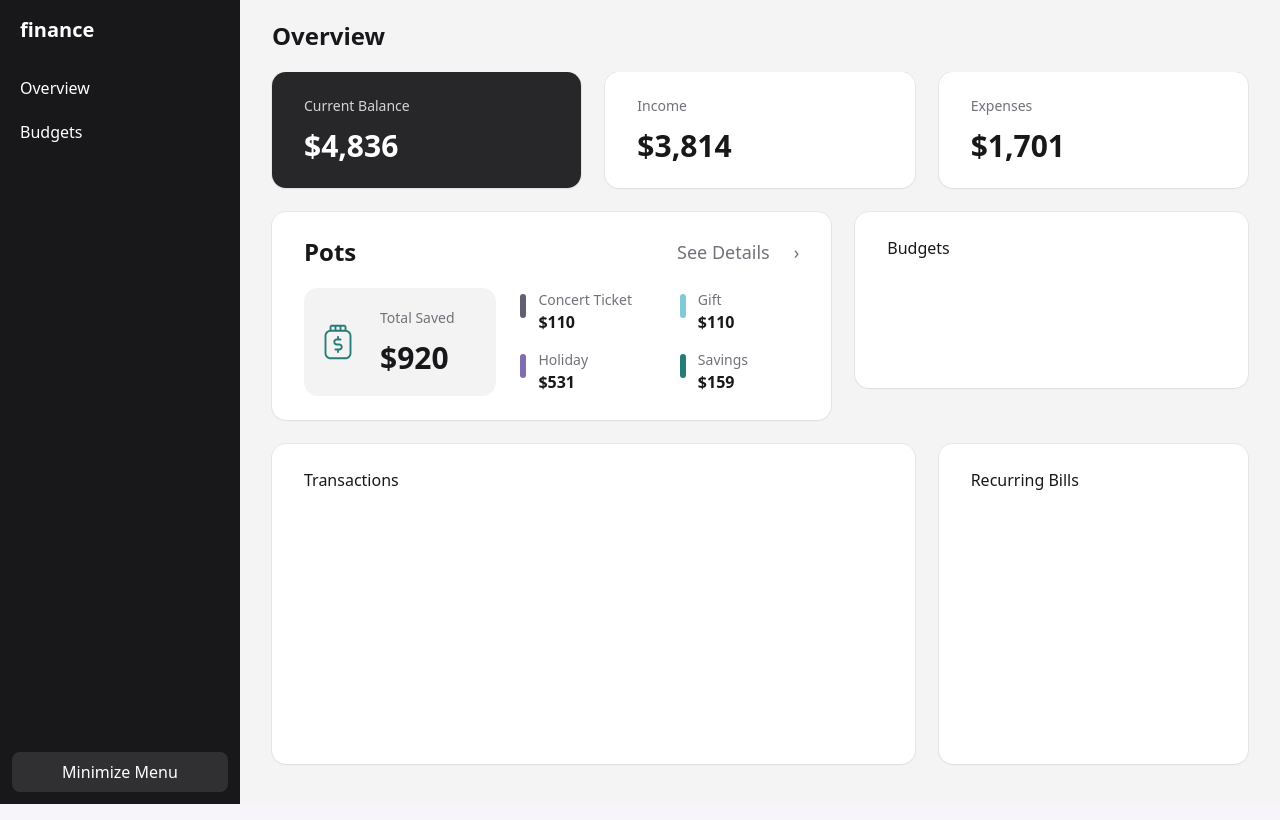
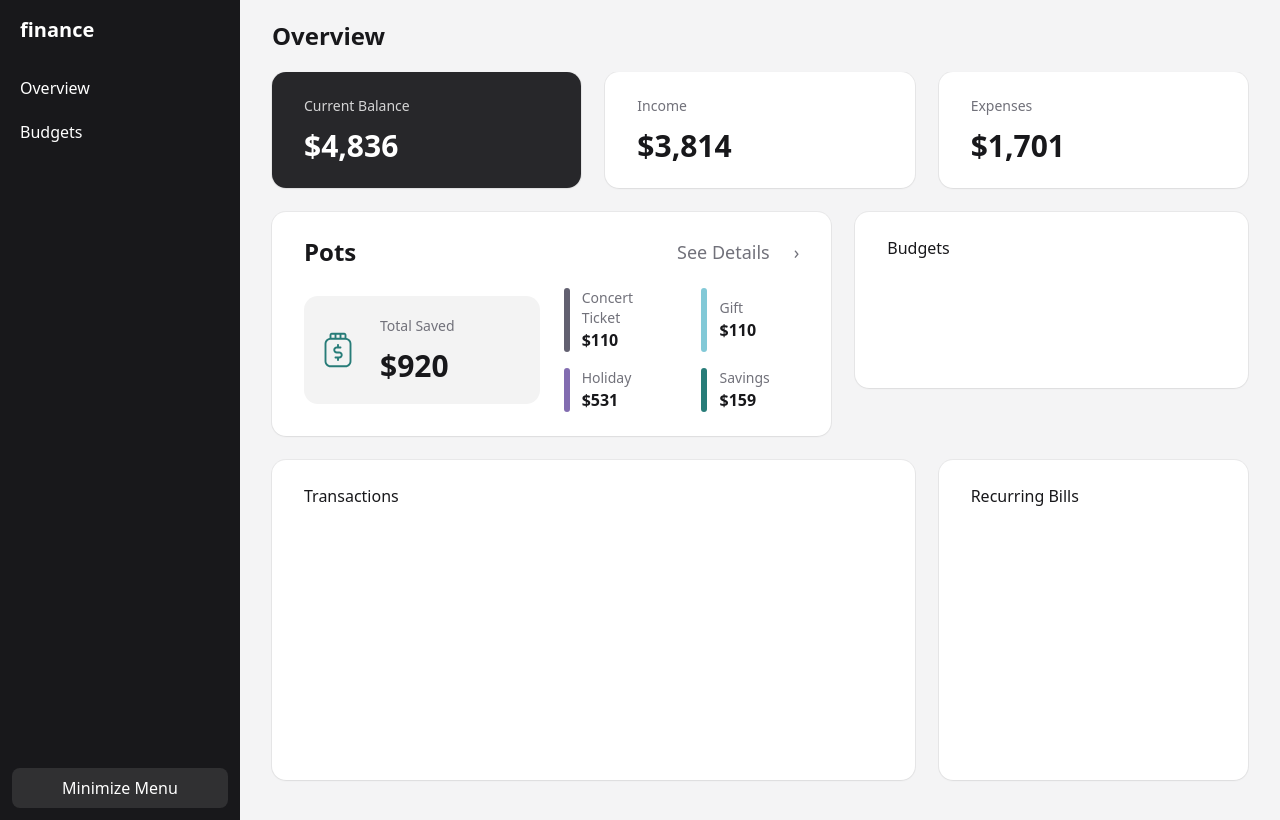
Before and after one commit to RmpNathan/finance-app, a Vue app: page /overview in a window 1280 px wide. Built offline with nearby package versions, Linux system fonts and the light colour scheme.

Commit message:
styles(overview/pots): change col for pots overview

```diff
--- a/src/components/overview/PotsPreview.vue
+++ b/src/components/overview/PotsPreview.vue
@@ -1,9 +1,9 @@
 <template>
   <div class="grid grid-cols-12 gap-6 items-center">
-    <div class="col-span-12 lg:col-span-5">
+    <div class="col-span-12 md:col-span-6">
       <div class="flex items-center gap-4 p-5 rounded-xl bg-zinc-900/5">
         <div class="me-3">
-          <img :src="iconPot" alt="" aria-hidden="true" />
+          <img :src="iconPot" alt="" aria-hidden="true"/>
         </div>
         <div>
           <div class="text-sm text-zinc-500 mb-3">Total Saved</div>
@@ -12,11 +12,12 @@
       </div>
     </div>
 
-    <div class="col-span-12 md:col-span-7 grid grid-cols-2 gap-x-10 gap-y-4">
-      <div v-for="p in topPots" :key="p.name" class="flex items-start gap-3">
+    <div class="col-span-12 md:col-span-6 grid grid-cols-2 gap-x-10 gap-y-4">
+      <div v-for="p in topPots" :key="p.name" class="flex items-start items-center gap-3">
         <span
-            class="mt-1 inline-block h-6 w-1.5 rounded-full"
-            :style="{ backgroundColor: p.theme }"
+        class="shrink-0 w-1.5 self-stretch rounded-full"
+        :style="{ backgroundColor: p.theme }"
+        aria-hidden="true"
         />
         <div class="flex-1">
           <div class="text-sm text-zinc-500">{{ p.name }}</div>
@@ -28,13 +29,13 @@
 </template>
 
 <script setup lang="ts">
-import { computed } from 'vue'
-import { usePotsStore } from '@/stores/pots'
+import {computed} from 'vue'
+import {usePotsStore} from '@/stores/pots'
 import {money} from "@/utils/money";
 import iconPot from '../../../public/assets/images/icon-pot.svg'
 
 const pots = usePotsStore()
 
 const totalSaved = computed(() => pots.totalSaved)
-const topPots     = computed(() => pots.top(4))
+const topPots = computed(() => pots.top(4))
 </script>
--- a/src/pages/OverviewPage.vue
+++ b/src/pages/OverviewPage.vue
@@ -1,9 +1,9 @@
 <template>
   <div class="relative">
     <div class="relative grid grid-cols-12 gap-6">
-      <StatCard tone="dark" class="col-span-12 lg:col-span-4" :label="'Current Balance'" :value="money(currentBalance)"/>
-      <StatCard class="col-span-12 lg:col-span-4" :label="'Income'" :value="money(totalIncome)"/>
-      <StatCard class="col-span-12 lg:col-span-4" :label="'Expenses'" :value="money(totalExpense)"/>
+      <StatCard tone="dark" class="col-span-12 md:col-span-4" :label="'Current Balance'" :value="money(currentBalance)"/>
+      <StatCard class="col-span-12 md:col-span-4" :label="'Income'" :value="money(totalIncome)"/>
+      <StatCard class="col-span-12 md:col-span-4" :label="'Expenses'" :value="money(totalExpense)"/>
       <SectionCard
           title="Pots"
           linkText="See Details"
```
